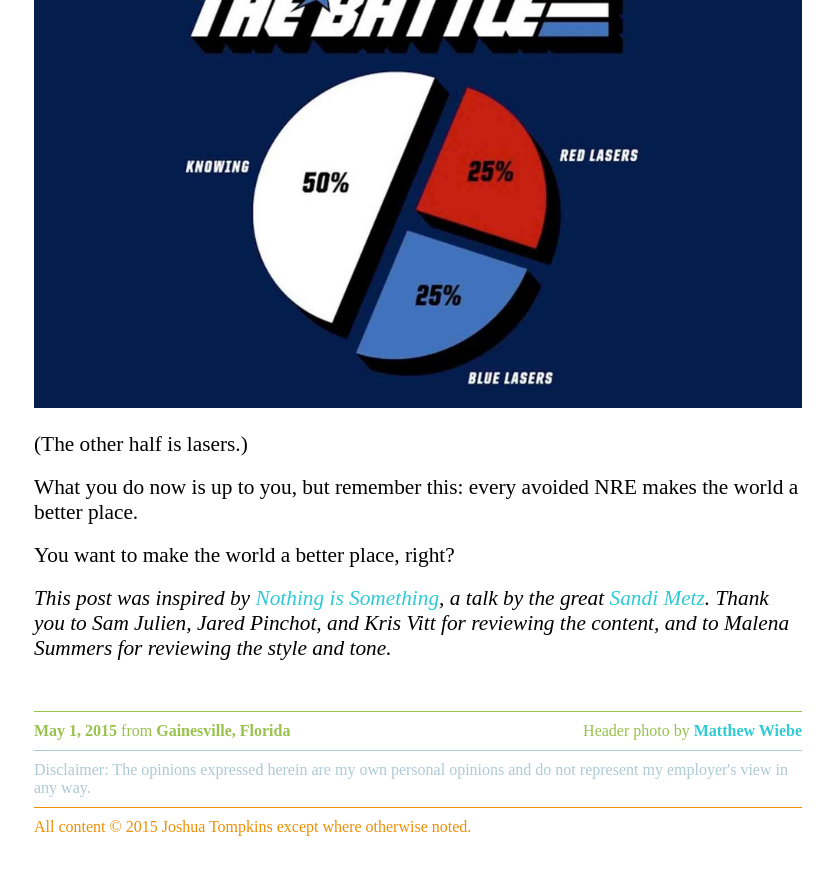
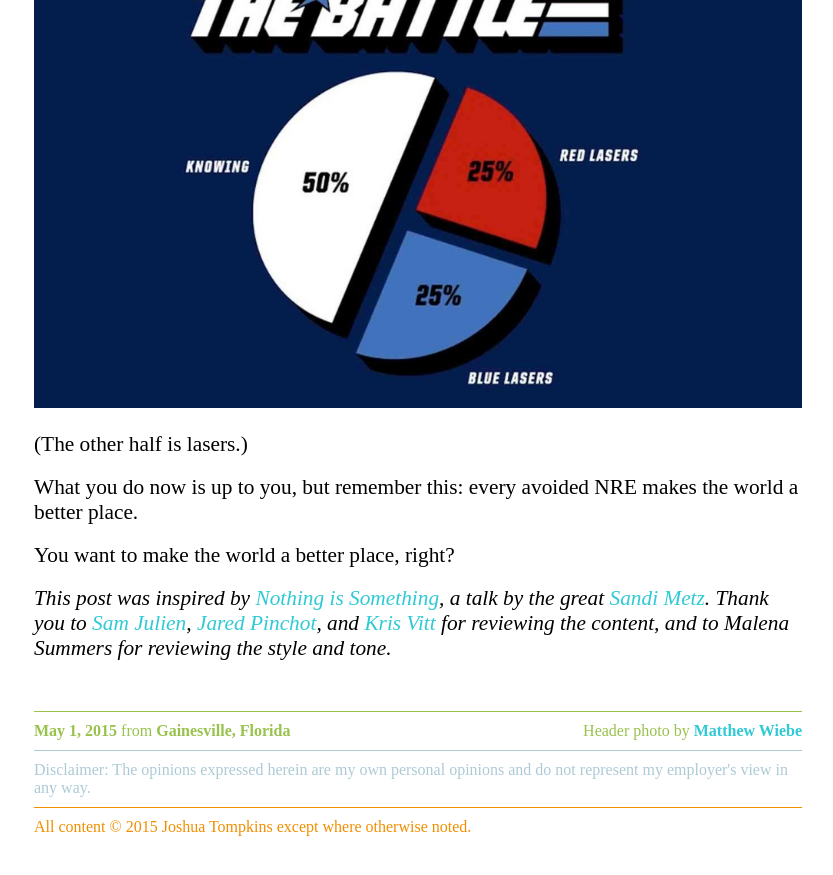
Before and after one commit to jtompkins/joshtompkins.com, a Jekyll site: the page built from _posts/2015-5-1-stop-returning-null.md, in a window 1280 px wide and 900 px high, scrolled down 7807 px. Shown: the top 875 px of the window, without its empty margins (222-1055 px from the left). Built offline with Jekyll 4.4.1, drawn with Linux system fonts in a browser that asks for light colours; nearby versions of some CDN libraries; some of the changed lines change nothing that is shown; some of the changed text lies outside the part shown.

Commit message:
Link to reviewers.

```diff
--- a/_posts/2015-5-1-stop-returning-null.md
+++ b/_posts/2015-5-1-stop-returning-null.md
@@ -219,7 +219,7 @@ public class Account {
 }
 {% endhighlight %}
 
-Once this structure is established, returning an `EmptyAccount` is as easy as returning `Account.Empty`. As a bonus, you can now handle an empty value without having to interact directly with `EmptyAccount`, thus hiding the details of its implementation from consumers of `Account`:
+Once this structure is established, returning an `EmptyAccount` is as easy as returning `Account.Empty`. As a bonus, you can now handle an empty value without having to interact directly with `EmptyAccount`, hiding the details of its implementation from consumers of `Account`:
 
 {% highlight c# %}
 //let's assume that there's no id "-1"
@@ -286,4 +286,4 @@ What you do now is up to you, but remember this: every avoided NRE makes the wor
 
 You want to make the world a better place, right?
 
-*This post was inspired by [Nothing is Something](https://www.youtube.com/watch?v=9lv2lBq6x4A), a talk by the great [Sandi Metz](http://www.sandimetz.com/). Thank you to Sam Julien, Jared Pinchot, and Kris Vitt for reviewing the content, and to Malena Summers for reviewing the style and tone.*
+*This post was inspired by [Nothing is Something](https://www.youtube.com/watch?v=9lv2lBq6x4A), a talk by the great [Sandi Metz](http://www.sandimetz.com/). Thank you to [Sam Julien](https://twitter.com/samjulien), [Jared Pinchot](https://twitter.com/mildsauce45), and [Kris Vitt](https://twitter.com/thevitt) for reviewing the content, and to Malena Summers for reviewing the style and tone.*
```
